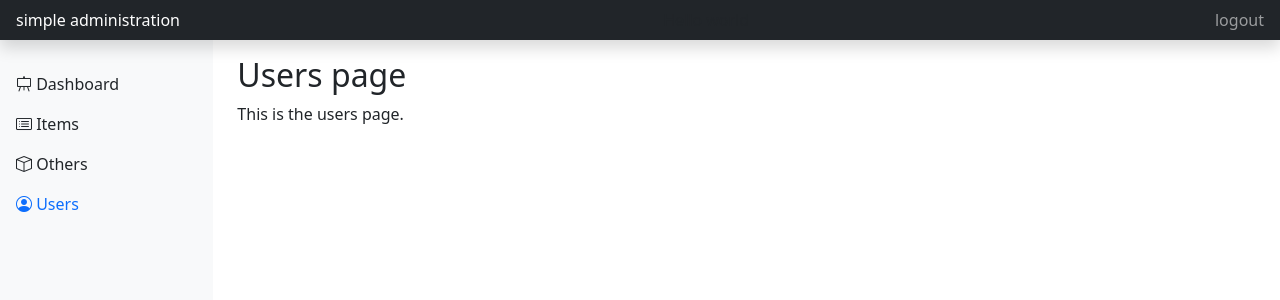
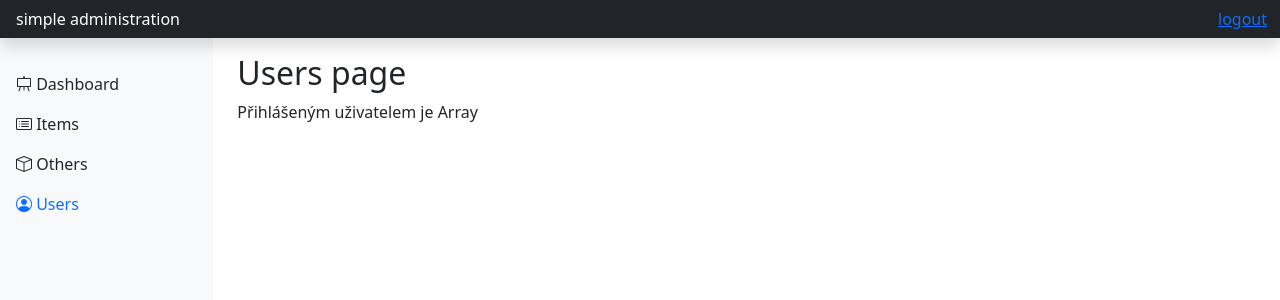
Before and after one commit to olisicky/upol, a PHP site: template XWEB/lecture_2/bootstrap-minimal/pages/users.php in a window 1280 px wide. Shown: the top 300 px of the page. Run offline with PHP 8.4, Linux system fonts and the light colour scheme; the template is opened without the code that fills it, so the values that code supplies are empty; the visitor is signed in with stand-in values (Sample User, id 1).

Commit message:
login/logout

```diff
--- a/XWEB/lecture_2/bootstrap-minimal/pages/dashboard.php
+++ b/XWEB/lecture_2/bootstrap-minimal/pages/dashboard.php
@@ -40,7 +40,10 @@
     </div>
     <div class="navbar-nav">
       <div class="nav-item text-nowrap">
-        <a class="nav-link px-3" href="#">logout</a>
+        <!-- <a class="nav-link px-3" href="/login">logout</a> -->
+        <form method="POST">
+          <button class="btn btn-link" type="submit" name="logout">logout</button>
+        </form>
       </div>
     </div>
   </header>
--- a/XWEB/lecture_2/bootstrap-minimal/pages/items.php
+++ b/XWEB/lecture_2/bootstrap-minimal/pages/items.php
@@ -42,7 +42,9 @@
     </div>
     <div class="navbar-nav">
       <div class="nav-item text-nowrap">
-        <a class="nav-link px-3" href="#">logout</a>
+        <form method="POST">
+          <button class="btn btn-link" type="submit" name="logout">logout</button>
+        </form>
       </div>
     </div>
   </header>
--- a/XWEB/lecture_2/bootstrap-minimal/pages/others.php
+++ b/XWEB/lecture_2/bootstrap-minimal/pages/others.php
@@ -42,7 +42,9 @@
     </div>
     <div class="navbar-nav">
       <div class="nav-item text-nowrap">
-        <a class="nav-link px-3" href="#">logout</a>
+        <form method="POST">
+          <button class="btn btn-link" type="submit" name="logout">logout</button>
+        </form>
       </div>
     </div>
   </header>
--- a/XWEB/lecture_2/bootstrap-minimal/pages/users.php
+++ b/XWEB/lecture_2/bootstrap-minimal/pages/users.php
@@ -28,8 +28,6 @@
 
 </style>
 <body>
-
-
   <header class="navbar navbar-dark sticky-top bg-dark flex-md-nowrap p-0 shadow">
     <button class="navbar-toggler d-md-none collapsed m-2 b-0" type="button" data-bs-toggle="collapse"
       data-bs-target="#sidebarMenu" aria-controls="sidebarMenu" aria-expanded="false" aria-label="Toggle navigation">
@@ -37,12 +35,11 @@
     </button>
 
     <a class="navbar-brand col-md-3 col-lg-2 me-0 px-3 fs-6" href="#">simple administration</a>
-    <div>
-      <?php echo "Hello world"; ?>
-    </div>
     <div class="navbar-nav">
       <div class="nav-item text-nowrap">
-        <a class="nav-link px-3" href="#">logout</a>
+        <form method="POST">
+          <button class="btn btn-link" type="submit" name="logout">logout</button>
+        </form>
       </div>
     </div>
   </header>
@@ -90,7 +87,7 @@
 
       <main class="col-md-9 ms-sm-auto col-lg-10 px-md-4 pt-3 pb-3">
         <h2>Users page</h2>
-        <p>This is the users page.</p>
+        <p>Přihlášeným uživatelem je <?php echo $_SESSION["user"]; ?></p>
       </main>
     </div>
   </div>
```
Also changed, not shown: XWEB/lecture_2/bootstrap-minimal/index.php (+15 -8 lines).
